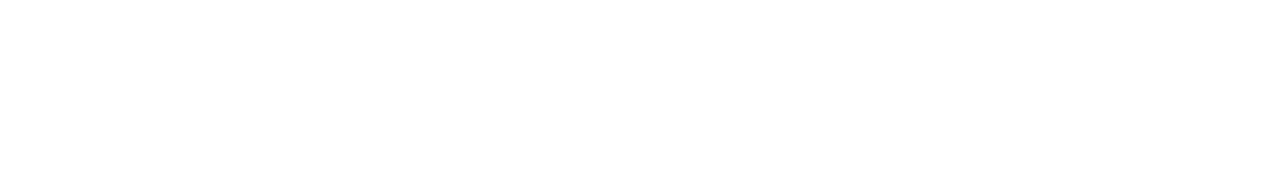
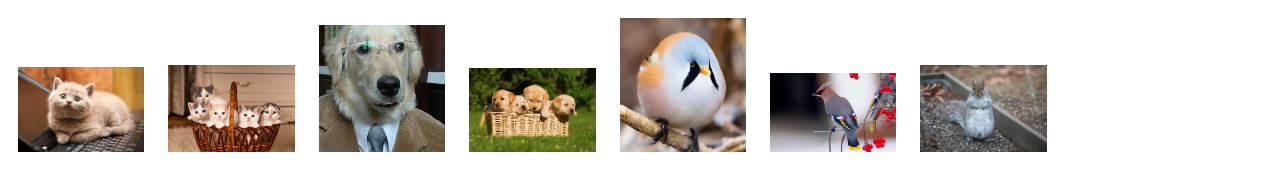
Before and after one commit to ctghadiri/coding-drills, a plain HTML site: page 01HTML-Git-CSS/07-core-css-relative-pathing/challenge-prompt.html in a window 1280 px wide. Drawn offline with Linux system fonts and the light colour scheme.

Commit message:
add images and style w/ padding and set width w/ %

```diff
--- a/01HTML-Git-CSS/07-core-css-relative-pathing/challenge-prompt.html
+++ b/01HTML-Git-CSS/07-core-css-relative-pathing/challenge-prompt.html
@@ -13,7 +13,10 @@
     /* Create a selector to allow you to modify all the `<img>` tags at once */
 
         /* Set the width of each image */
-
+    img {
+        width: 10%;
+        padding: 10px;
+    }
         /* Add some padding around each image */
 
     /* ============================================ */
@@ -21,19 +24,19 @@
 
 <body>
     <!-- Create an image element that displays the `cat-on-laptop.jpg` image -->
-
+    <img src="images/cat/kitty/cat-on-laptop.jpg" alt="cat-on-laptop">
     <!-- Create an image element that displays the  `basket-kitty.jpg` image -->
-
+    <img src="images/cat/kitty/kitten/basket-kitty.jpg" alt="basket-kitty">
     <!-- Create an image element that displays the `dog-glasses-suit.jpg` image -->
-
+    <img src="images/dog/dog-glasses-suit.jpg" alt="dog-glasses-suit">
     <!-- Create an image element that displays the `dog/puppy/basket-puppies.jpg` image -->
-
+    <img src="images/dog/puppy/basket-puppies.jpg" alt="basket-puppies">
     <!-- Create an image element that displays the `fatbirdy.jpg` image -->
-
+    <img src="images/fatbirdy.jpg" alt="fatbirdy">
     <!-- Create an image element that displays the `bird/cool-bird.jpg` image -->
-
+    <img src="images/bird/cool-bird.jpg" alt="cool-bird">
     <!-- Create an image element that displays the `squirrel-sandbox.jpg` image -->
-
+    <img src="images/squirrel-sandbox.jpg" alt="squirrel-sandbox">
 </body>
 
 </html>
```
Also changed, not shown: 01HTML-Git-CSS/relative-pathing.html (deleted, +0 -41 lines).
